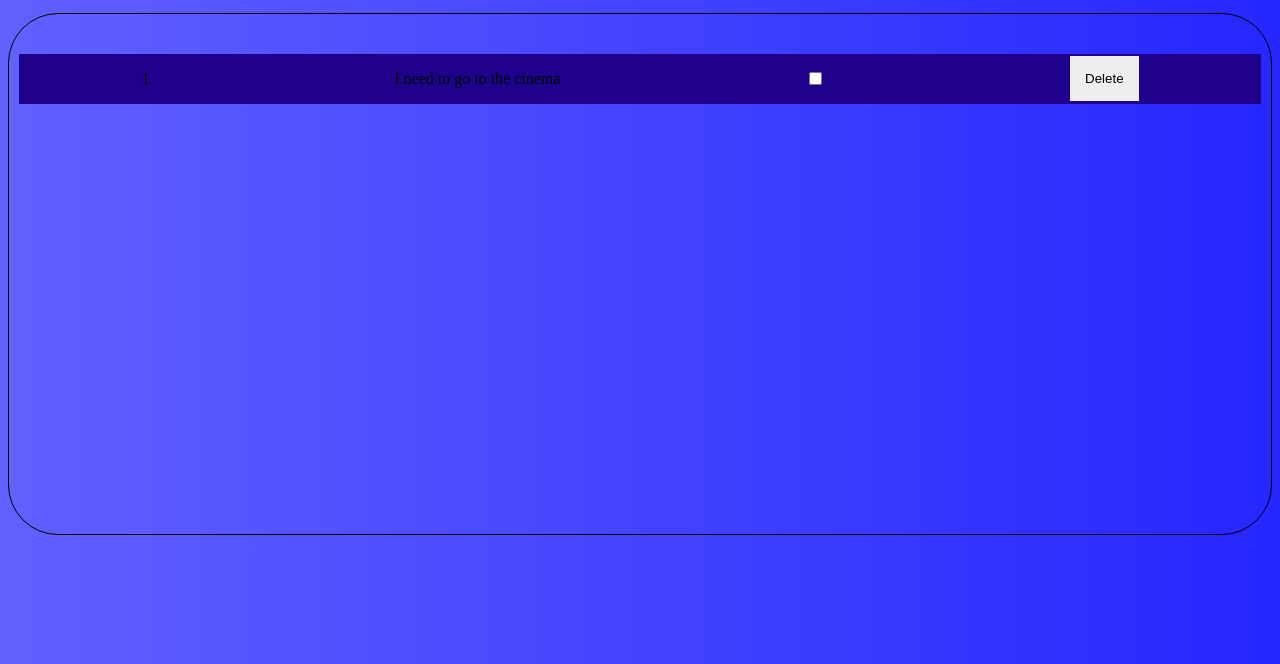
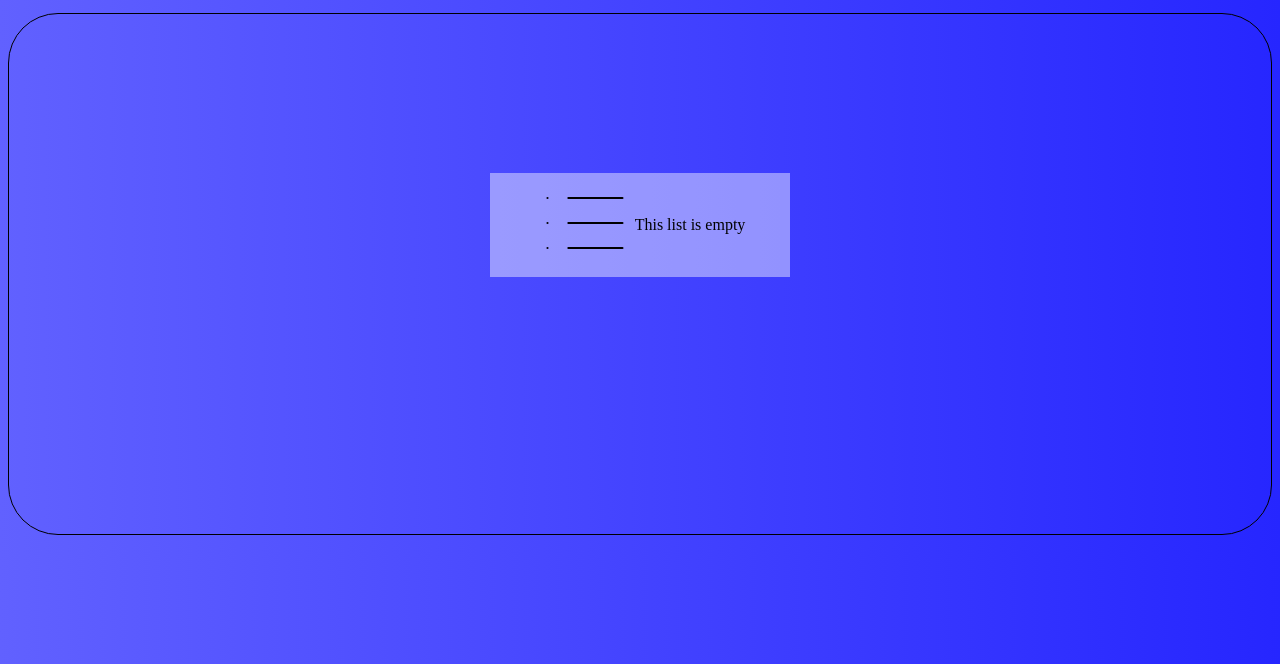
Before and after one commit to RadMaxim/Les3, a plain HTML site: page Les5/index.html in a window 1280 px wide. Shown: the part 136-800 px from the top of the page. Drawn offline with Linux system fonts and the light colour scheme; a web font is replaced by a local one.

Commit message:
если список пустой отображаем альтарнотивный текст

```diff
--- a/Les5/index.html
+++ b/Les5/index.html
@@ -23,14 +23,14 @@
     <main>
 
       <ul id="tasks">
-        <li class="task_li">
-          <p class="numberTask">1</p>
-          <p class="task">I need to go to the cinema</p>
-          <input type="checkbox" name="" id="input1" />
 
-          <button>Delete</button>
-        </li>
       </ul>
+      <div class="isEmptyList">
+
+        <span><img src="./img/list (1).svg" alt=""></span>
+        <span>This list is empty</span>
+
+     </div>
     </main>
     <footer></footer>
     <section id="loading">
--- a/Les5/index.scss
+++ b/Les5/index.scss
@@ -1,6 +1,11 @@
 @font-face {
   font-family: myStyle;
   src: url("./../fonts/PlaywriteGBS-Italic-VariableFont_wght.ttf");
+}
+@mixin posElem(){
+  display: flex;
+  justify-content: center;
+  align-items: center;
 }
 h1,h2,p{
   font-family:myStyle;
@@ -38,9 +43,8 @@ input[type="checkbox"]:checked ~ .task::before {
   left: 0%;
 }
 header{
-  display: flex;
-  justify-content: center;
-  align-items: center;
+  @include posElem();
+
   flex-direction: column;
 }
 body{
@@ -83,9 +87,7 @@ button:hover::before{
   font-weight: 700;
 }
 #loading{
-  display: flex;
-  justify-content: center;
-  align-items: center;
+  @include posElem();
   position: absolute;
   top: 0;
   left: 0;
@@ -98,3 +100,21 @@ button:hover::before{
 
   }
 }
+main{
+  position: relative;
+}
+.isEmptyList{
+  // display: block;
+  background-color: rgba(255, 255, 255, 0.438);
+  @include posElem();
+  min-width: 300px;
+  position: absolute;
+  top: 20vh;
+  left: 50%;
+  transform: translateX(-50%)
+
+}
+#tasks:has(.task_li) ~ .isEmptyList{
+  display: none;
+
+}
```
Also changed, not shown: Les3_2/index.css, Les5/img/list (1).svg (added), Les5/index.css, 2 other files.
